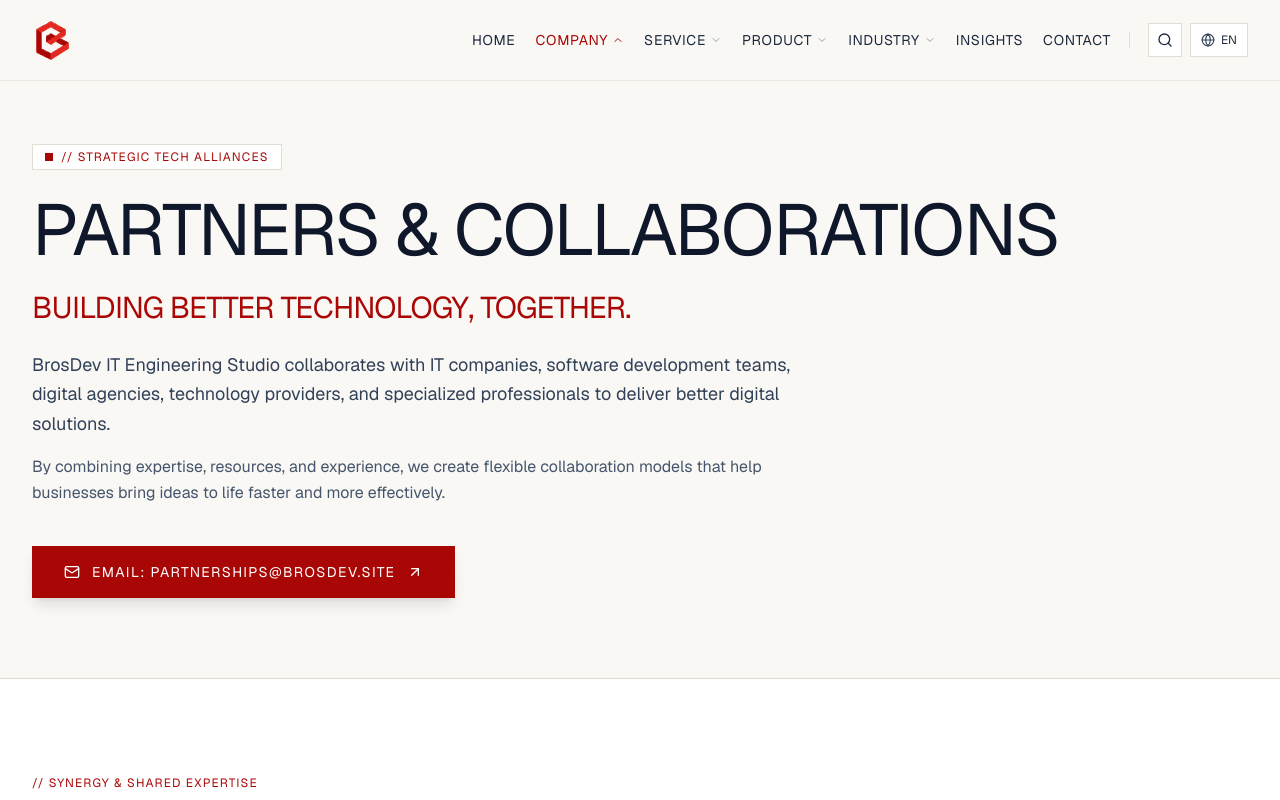
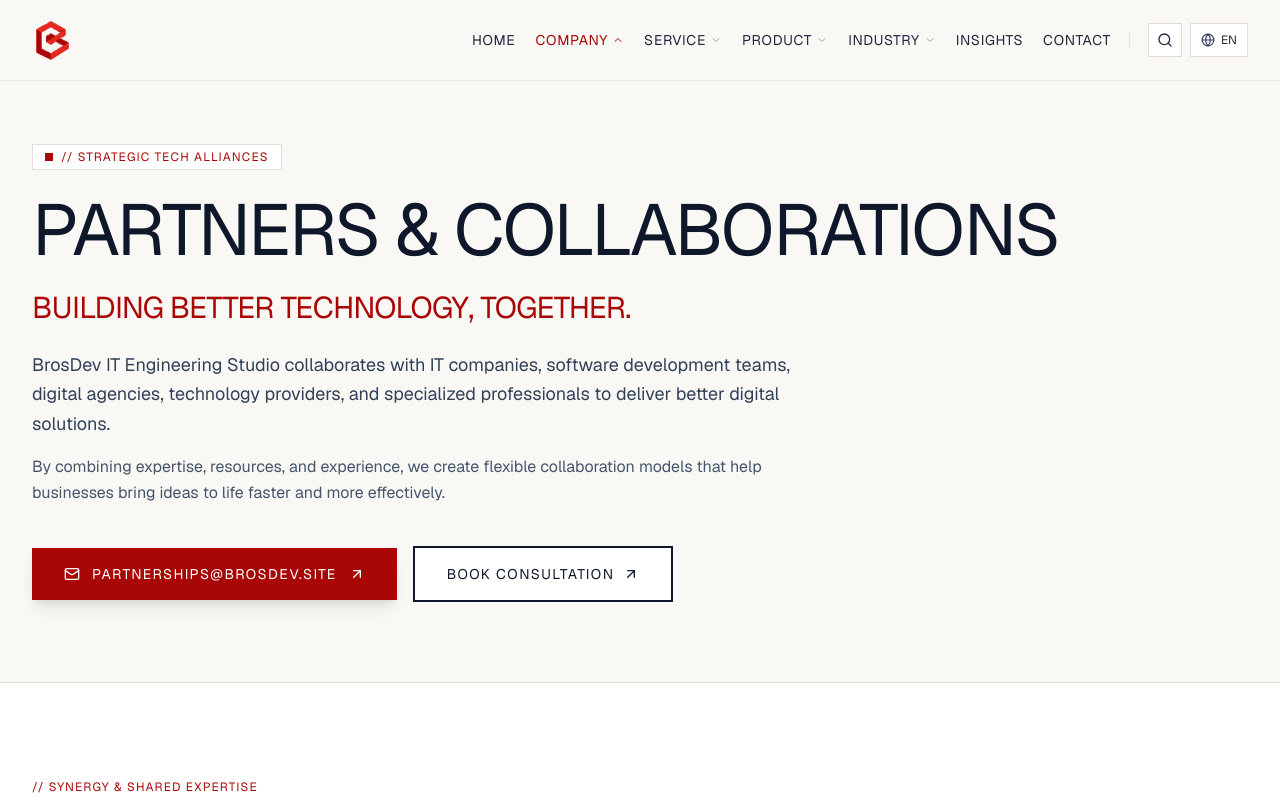
Before and after one commit to bulidwithbrosdev/brosdev-Website, a Next.js app: page /en/company/partners in a window 1280 px wide. Shown: the top 800 px of the page. Built offline with nearby package versions, Linux system fonts and the light colour scheme.

Commit message:
add frombutton in pratnership

```diff
--- a/src/components/PartnersContent.tsx
+++ b/src/components/PartnersContent.tsx
@@ -13,13 +13,11 @@
   Sparkles,
   Layers,
   ArrowUpRight,
-  CheckCircle2,
   ChevronDown,
   Cpu,
   MessageSquare,
   ShieldCheck,
   Zap,
-  Rocket,
   Mail
 } from "lucide-react";
 
@@ -173,15 +171,23 @@
             By combining expertise, resources, and experience, we create flexible collaboration models that help businesses bring ideas to life faster and more effectively.
           </p>
 
-          <div className="pt-2">
+          <div className="flex flex-wrap items-center gap-4 pt-2">
             <a
               href="mailto:partnerships@brosdev.site"
               className="inline-flex items-center gap-3 px-8 py-4 bg-[#A90706] hover:bg-[#880504] text-white font-condensed text-xs sm:text-sm font-black uppercase tracking-widest transition-colors shadow-lg cursor-pointer"
             >
               <Mail className="w-4 h-4" />
-              <span>EMAIL: PARTNERSHIPS@BROSDEV.SITE</span>
+              <span>PARTNERSHIPS@BROSDEV.SITE</span>
               <ArrowUpRight className="w-4 h-4" />
             </a>
+
+            <Link
+              href={`/${locale}/book-consultation`}
+              className="inline-flex items-center gap-2 px-8 py-4 bg-white border-2 border-slate-900 text-slate-900 hover:bg-slate-900 hover:text-white font-condensed text-xs sm:text-sm font-black uppercase tracking-widest transition-colors cursor-pointer"
+            >
+              <span>BOOK CONSULTATION</span>
+              <ArrowUpRight className="w-4 h-4" />
+            </Link>
           </div>
         </div>
       </section>
@@ -375,7 +381,7 @@
             </p>
           </div>
 
-          <div className="pt-4">
+          <div className="pt-4 flex flex-wrap items-center justify-center gap-4">
             <a
               href="mailto:partnerships@brosdev.site"
               className="inline-flex items-center gap-3 px-10 py-5 bg-[#A90706] hover:bg-[#880504] text-white font-condensed text-sm sm:text-base font-black uppercase tracking-widest transition-colors shadow-2xl cursor-pointer"
@@ -384,6 +390,14 @@
               <span>EMAIL: PARTNERSHIPS@BROSDEV.SITE</span>
               <ArrowUpRight className="w-5 h-5" />
             </a>
+
+            <Link
+              href={`/${locale}/book-consultation`}
+              className="inline-flex items-center gap-3 px-10 py-5 bg-white border-2 border-white text-slate-900 hover:bg-slate-800 hover:text-white hover:border-slate-800 font-condensed text-sm sm:text-base font-black uppercase tracking-widest transition-colors cursor-pointer"
+            >
+              <span>BOOK CONSULTATION</span>
+              <ArrowUpRight className="w-5 h-5" />
+            </Link>
           </div>
         </div>
       </section>
```
